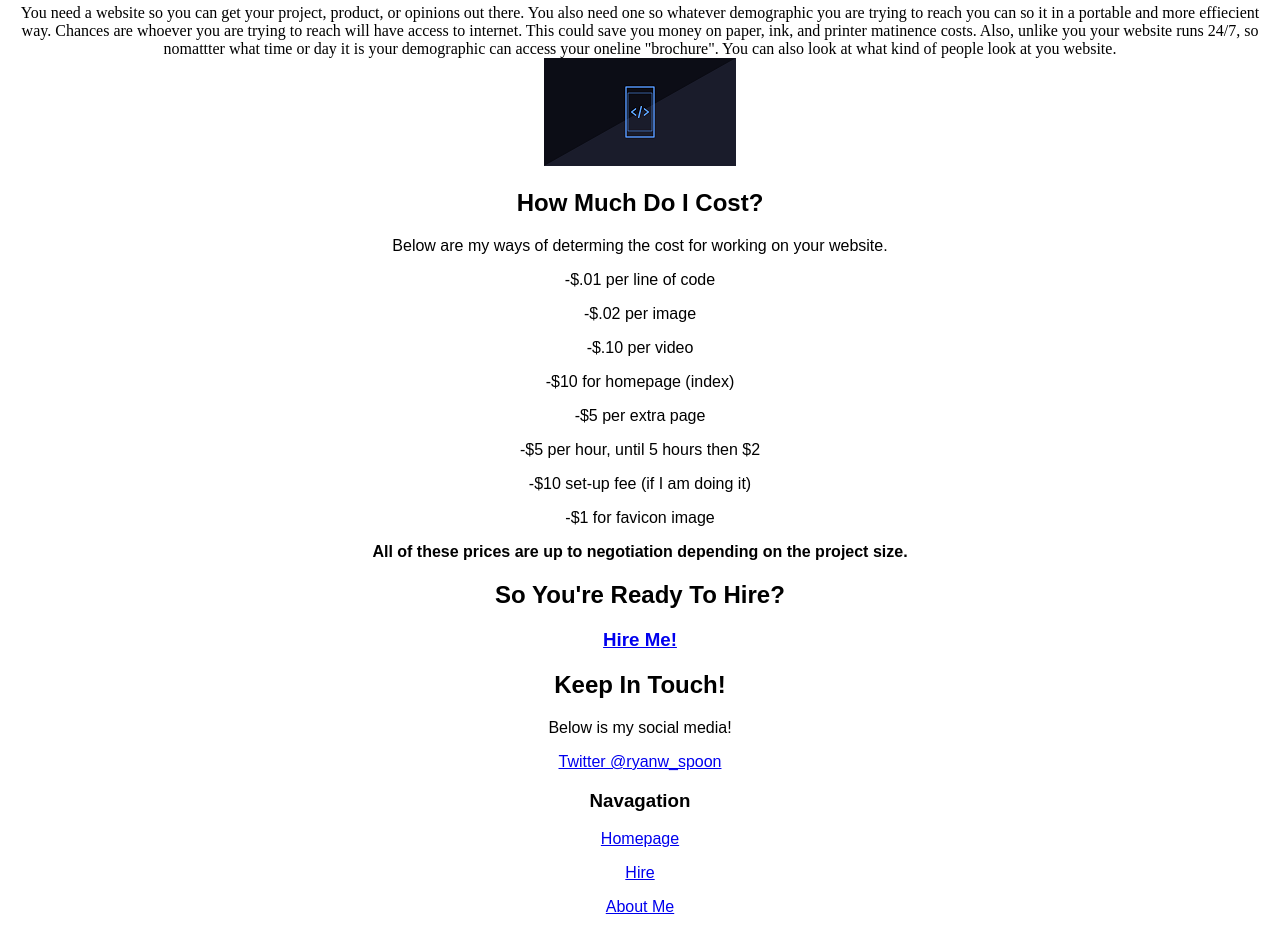
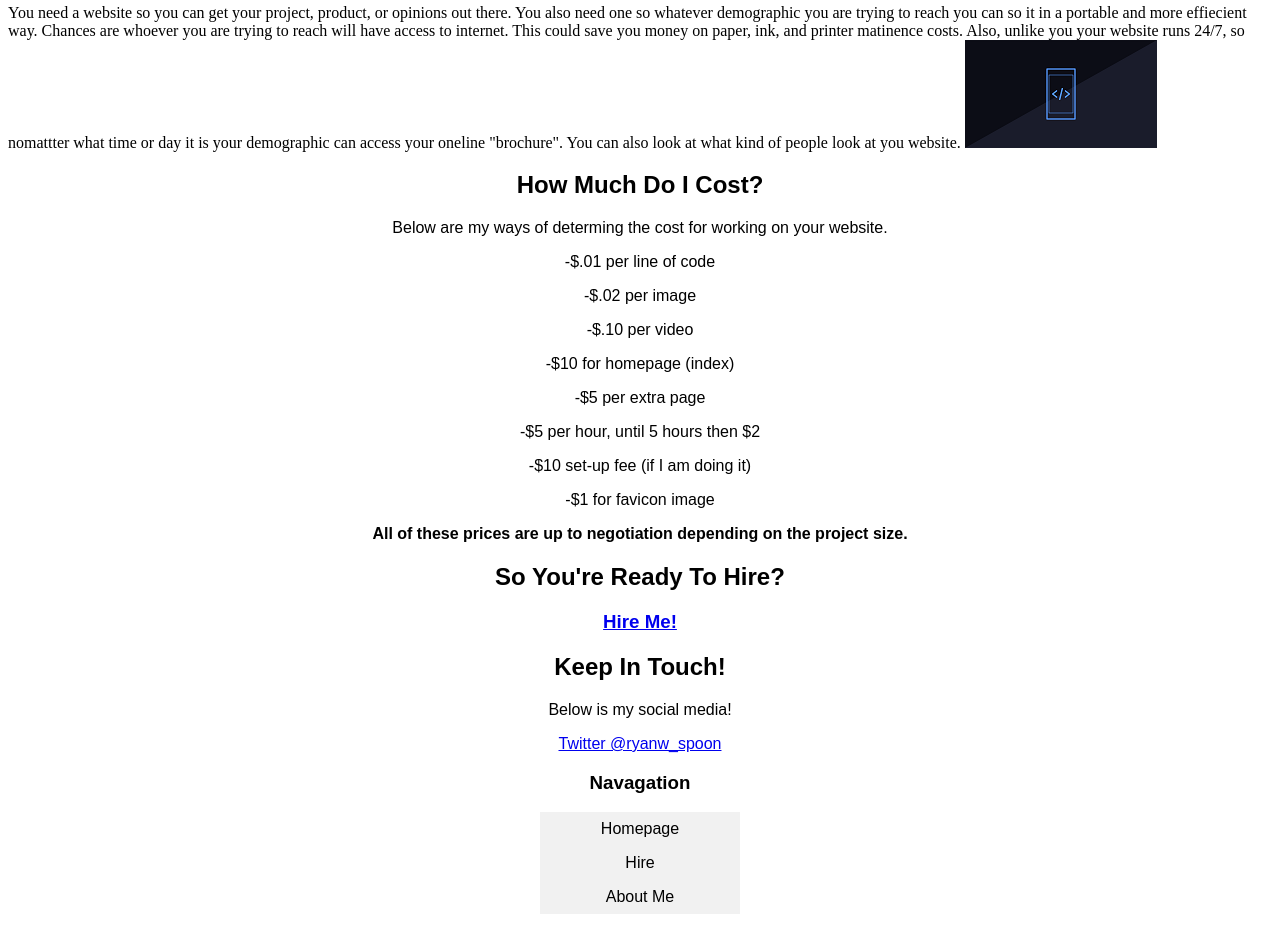
Before and after one commit to RyanTheSpoon/personal_portfolio, a plain HTML site: page index.html in a window 1280 px wide. Shown: the part 482-1414 px from the top of the page. Drawn offline with Linux system fonts and the light colour scheme.

Commit message:
Enhanced Navagation
Added a more robust navagation and interactive. Changed centering from inline to style.css.

```diff
--- a/index.html
+++ b/index.html
@@ -6,17 +6,17 @@
         <body>
             <meta name="wiewport" content="with=device-width, initial-scal=1.0">
                 <a href="https://ryandevtemp.000webhostapp.com/"><img src="thumbnail.jpg" /></a>
-            <center><h1>I Am Ryan West</h1></center>
-            <center><p>Hello! I am Ryan and I love computers and coding. I started with computers when I was young which gives me a slight advantage in the long run. I'd like to think that I am pretty good at what I do for my age. I am not going to go out and set up a server with form submissions and things. I am the guy that you contact to do the website and strictly that. I know a lot about HTML and working on my CSS skils.<a href="about.html">For More.</a></p></center>
-            <center><img src="desktopcode.png" alt="desktop coding w/ tag"></center>
-            <center><h2>Why Should You Pick Me?</h2></center>
-            <center><p>I am a 14 year old who wants to earn a litlle money on the side. You are a person who wants a website done. Why not kill two birds with one stone? I can do a website as big as you need me to make. </p></center>
-            <center><h2>Why Do You Need A Website?</h2></center>
-            <center>You need a website so you can get your project, product, or opinions out there. You also need one so whatever demographic you are trying to reach you can so it in a portable and more effiecient way. Chances are whoever you are trying to reach will have access to internet. This could save you money on paper, ink, and printer matinence costs. Also, unlike you your website runs 24/7, so nomattter what time or day it is your demographic can access your oneline "brochure". You can also look at what kind of people look at you website.</center>
-            <center><img src="phonecode.png" alt="phone code w/ tag"></center>
-            <center><h2>How Much Do I Cost?</h2></center>
-            <center><p>Below are my ways of determing the cost for working on your website.</p></center>
-            <center>
+            <h1>I Am Ryan West</h1>
+            <p>Hello! I am Ryan and I love computers and coding. I started with computers when I was young which gives me a slight advantage in the long run. I'd like to think that I am pretty good at what I do for my age. I am not going to go out and set up a server with form submissions and things. I am the guy that you contact to do the website and strictly that. I know a lot about HTML and working on my CSS skils.<a href="about.html">For More.</a></p>
+            <img src="desktopcode.png" alt="desktop coding w/ tag">
+            <h2>Why Should You Pick Me?</h2>
+            <p>I am a 14 year old who wants to earn a litlle money on the side. You are a person who wants a website done. Why not kill two birds with one stone? I can do a website as big as you need me to make. </p>
+            <h2>Why Do You Need A Website?</h2>
+            You need a website so you can get your project, product, or opinions out there. You also need one so whatever demographic you are trying to reach you can so it in a portable and more effiecient way. Chances are whoever you are trying to reach will have access to internet. This could save you money on paper, ink, and printer matinence costs. Also, unlike you your website runs 24/7, so nomattter what time or day it is your demographic can access your oneline "brochure". You can also look at what kind of people look at you website.
+            <img src="phonecode.png" alt="phone code w/ tag">
+            <h2>How Much Do I Cost?</h2>
+            <p>Below are my ways of determing the cost for working on your website.</p>
+
                 <p>-$.01 per line of code</p>
                 <p>-$.02 per image</p>
                 <p>-$.10 per video</p>
@@ -25,17 +25,21 @@
                 <p>-$5 per hour, until 5 hours then $2</p>
                 <p>-$10 set-up fee (if I am doing it)</p>
                 <p>-$1 for favicon image</p>
-            </center>
-            <center><b><p>All of these prices are up to negotiation depending on the project size.</p></center></b>
-            <center><h2>So You're Ready To Hire?</h2></center>
-            <center><h3><a href="hire.html">Hire Me!</a></h3></center>
-            <center><h2>Keep In Touch!</h2></center>
-            <center><p>Below is my social media!</p></center>
-            <center><p><a href="https://twitter.com/ryanw_spoon">Twitter @ryanw_spoon</a></center></p>
-            <center><h3>Navagation</h3></center>
-            <center><p><a href="index.html">Homepage</a></center></p>
-            <center><p><a href="hire.html">Hire</a></center></p>
-            <center><p><a href="about.html">About Me</a></center></p>
+
+            <b><p>All of these prices are up to negotiation depending on the project size.</p></b>
+            <h2>So You're Ready To Hire?</h2>
+            <h3><a href="hire.html">Hire Me!</a></h3>
+            <h2>Keep In Touch!</h2>
+            <p>Below is my social media!</p>
+            <p><a href="https://twitter.com/ryanw_spoon">Twitter @ryanw_spoon</a></p>
+            <h3>Navagation</h3>
+           <center>
+            <ul>
+            <li><a href="index.html">Homepage</a></li>
+           <li><a href="hire.html">Hire</a></li>
+            <li><a href="about.html">About Me</a></li>
+        </ul>
+        </center>
         </body>
     </head>
 </html>
--- a/style.css
+++ b/style.css
@@ -1,27 +1,58 @@
 p {
     font-family: sans-serif;
+    text-align: center;
 }
 h1 {
     font-family: sans-serif;
+    text-align: center;
 }
 h2 {
     font-family: sans-serif;
+    text-align: center;
 }
 h3 {
     font-family: sans-serif;
+    text-align: center;
 }
 h3 {
     font-family: sans-serif;
+    text-align: center;
 }
 h4 {
     font-family: sans-serif;
+    text-align: center;
 }
 h5 {
     font-family: sans-serif;
+    text-align: center;
 }
 h6 {
     font-family: sans-serif;
+    text-align: center;
 }
 li {
     font-family: sans-serif;
+    text-align: center;
 }
+ul {
+    list-style-type: none;
+    margin: 0;
+    padding: 0;
+    width: 200px;
+    background-color: #f1f1f1;
+    text-align: center;
+}
+
+li a {
+    display: block;
+    color: #000;
+    padding: 8px 16px;
+    text-decoration: none;
+    text-align: center;
+}
+
+/* Change the link color on hover */
+li a:hover {
+    background-color: #555;
+    color: white;
+}
```
Also changed, not shown: about.html (+14 -9 lines), hire.html (+14 -10 lines).
